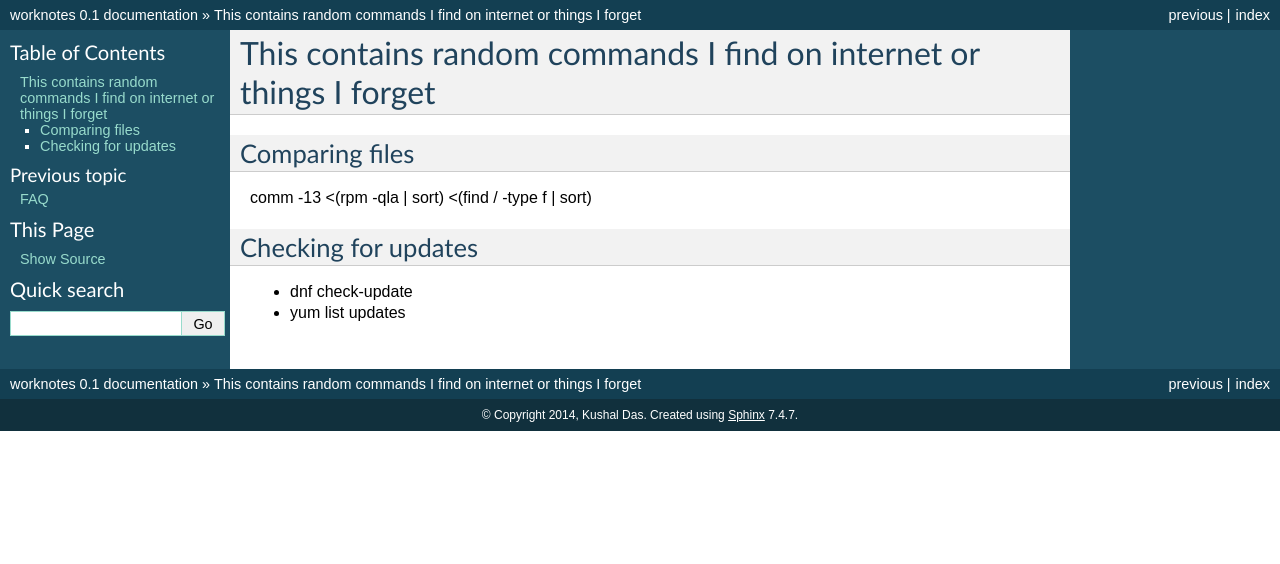
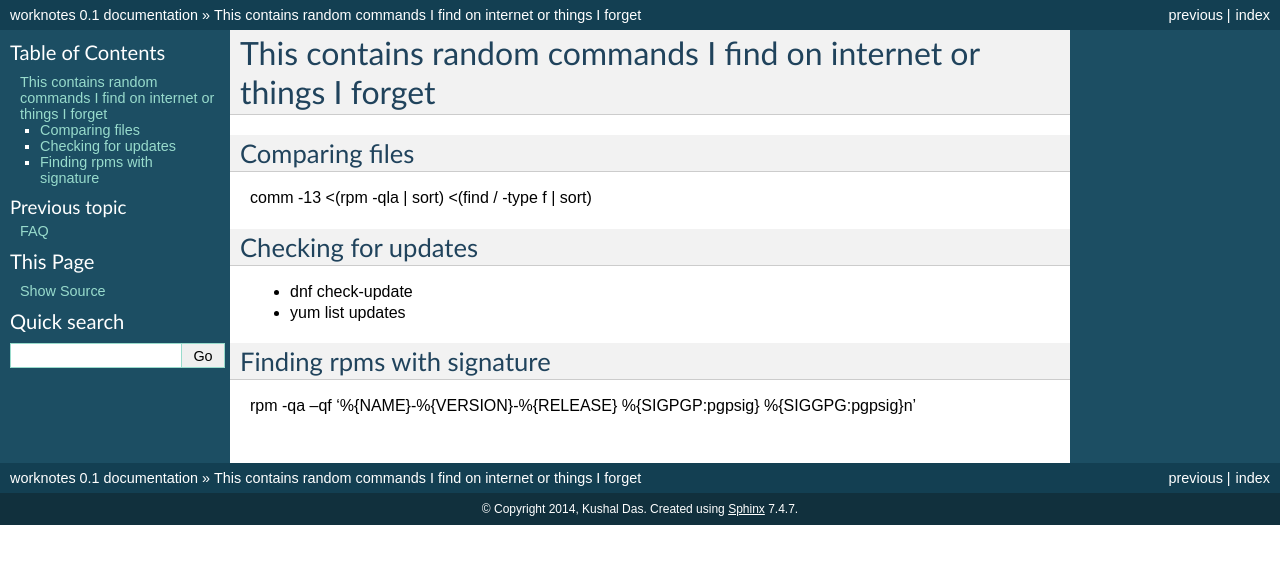
Before and after one commit to kushaldas/worknotes, a Sphinx documentation site: the page built from docs/random.rst, in a window 1280 px wide. Shown: the top 564 px of the page. Built offline with Sphinx 7.4.7, drawn with Linux system fonts in a browser that asks for light colours.

Commit message:
Finding rpms with signature

```diff
--- a/docs/random.rst
+++ b/docs/random.rst
@@ -11,3 +11,8 @@ Checking for updates
 
 * dnf check-update
 * yum list updates
+
+Finding rpms with signature
+----------------------------
+
+rpm -qa --qf '%{NAME}-%{VERSION}-%{RELEASE} %{SIGPGP:pgpsig} %{SIGGPG:pgpsig}\n'
```
